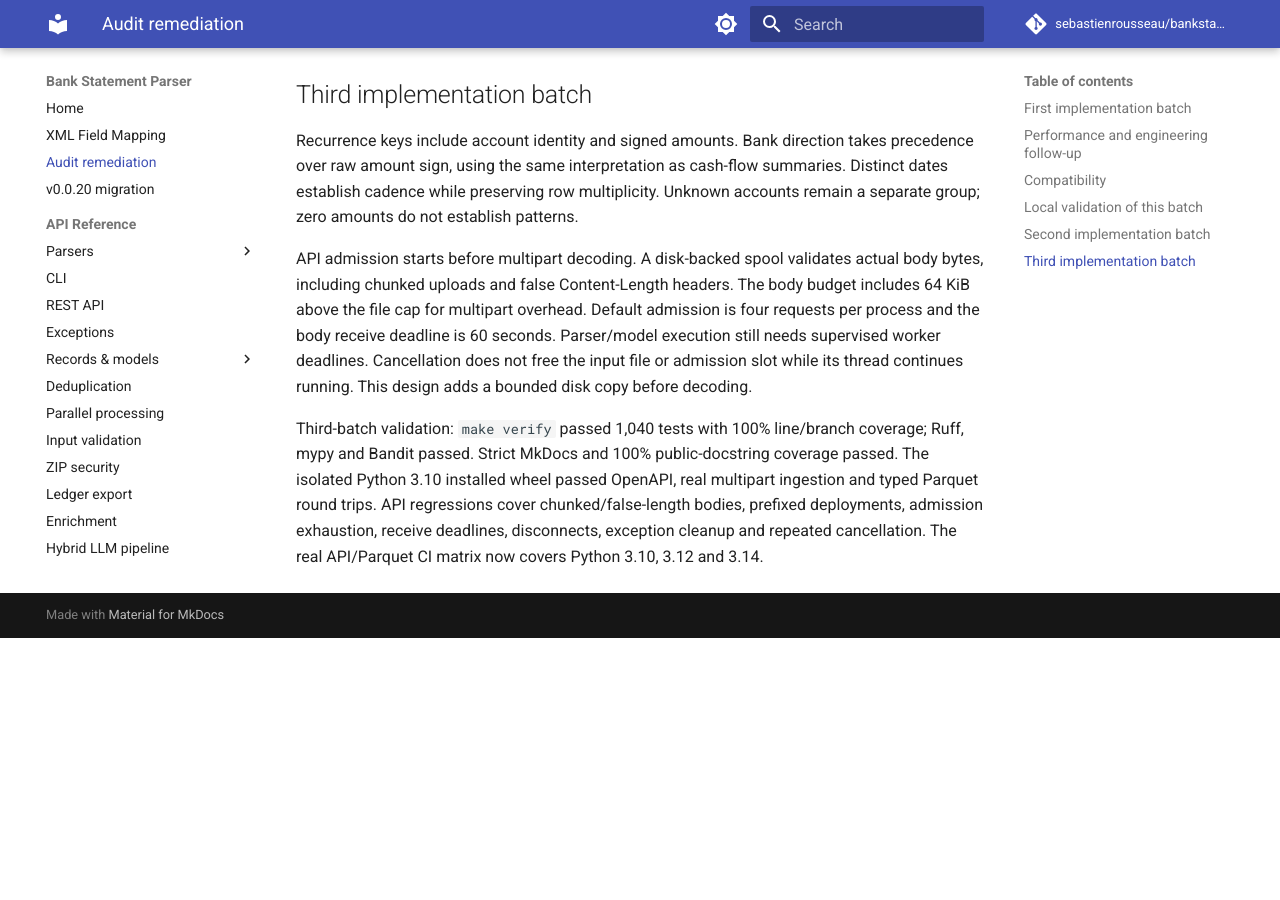
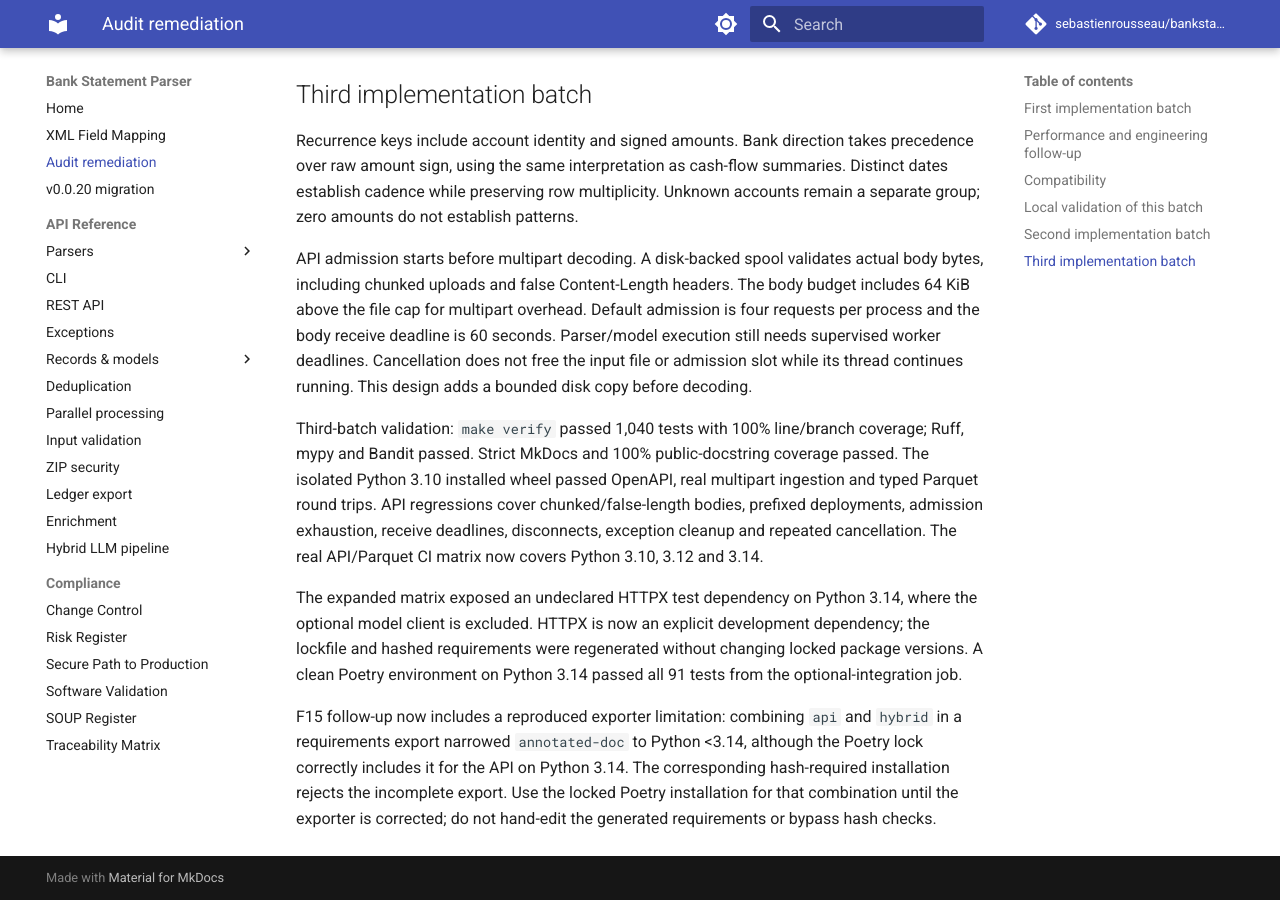
Before and after one commit to sebastienrousseau/bankstatementparser, an MkDocs documentation site: the page built from docs/AUDIT-REMEDIATION.md, in a window 1280 px wide and 900 px high, scrolled down 3795 px. Built offline with MkDocs 1.6.1 and Material for MkDocs 9.7.7, drawn with Linux system fonts in a browser that asks for light colours; comment, search, counter and statistics services are not loaded; before the commit the page ends 4433 px from its top, so only the background shows below that.

Commit message:
build: declare API integration test client
Install HTTPX explicitly for tests on Python 3.14, where the optional
model client no longer supplies it transitively. Regenerate the lock
and hashed requirements while preserving locked package versions.

Validate all 91 optional integration tests in a clean Python 3.14
environment and record the shared-extras requirements exporter gap.

Signed-off-by: Sebastien Rousseau <sebastian.rousseau@gmail.com>

Assisted-by: Codex:codex-cli

```diff
--- a/docs/AUDIT-REMEDIATION.md
+++ b/docs/AUDIT-REMEDIATION.md
@@ -132,3 +132,16 @@ real multipart ingestion and typed Parquet round trips. API regressions cover
 chunked/false-length bodies, prefixed deployments, admission exhaustion,
 receive deadlines, disconnects, exception cleanup and repeated cancellation.
 The real API/Parquet CI matrix now covers Python 3.10, 3.12 and 3.14.
+
+The expanded matrix exposed an undeclared HTTPX test dependency on Python 3.14,
+where the optional model client is excluded. HTTPX is now an explicit development
+dependency; the lockfile and hashed requirements were regenerated without
+changing locked package versions. A clean Poetry environment on Python 3.14
+passed all 91 tests from the optional-integration job.
+
+F15 follow-up now includes a reproduced exporter limitation: combining `api`
+and `hybrid` in a requirements export narrowed `annotated-doc` to Python <3.14,
+although the Poetry lock correctly includes it for the API on Python 3.14.
+The corresponding hash-required installation rejects the incomplete export.
+Use the locked Poetry installation for that combination until the exporter is
+corrected; do not hand-edit the generated requirements or bypass hash checks.
--- a/pyproject.toml
+++ b/pyproject.toml
@@ -37,6 +37,7 @@ mypy = ">=1.5,<3"
 bandit = "^1.7.0"
 hypothesis = ">=6.82,<7"
 interrogate = "^1.7.0"
+httpx = "^0.28.1"
 
 [tool.poetry.group.docs]
 optional = true
```
Also changed, not shown: requirements.txt (+18 -0 lines), 1 other file.
